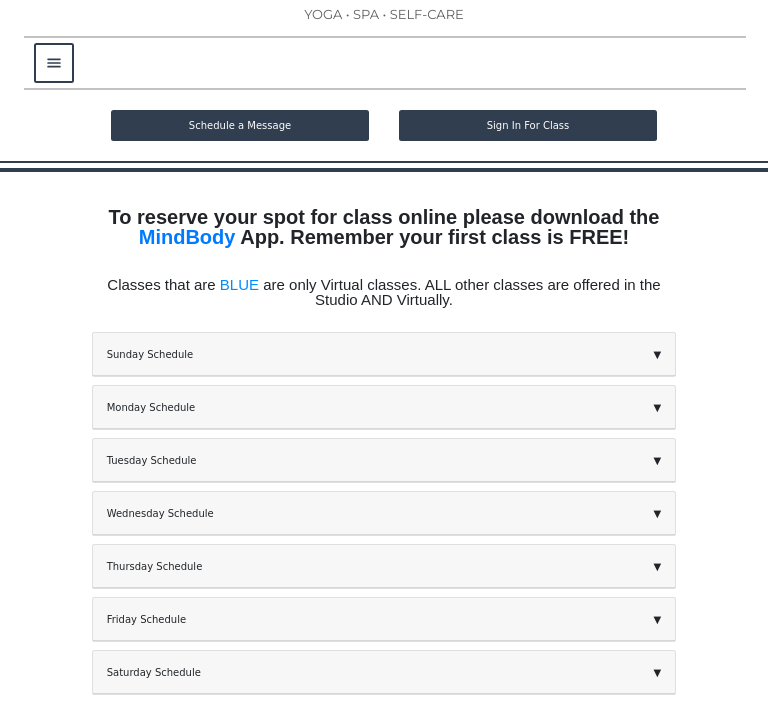
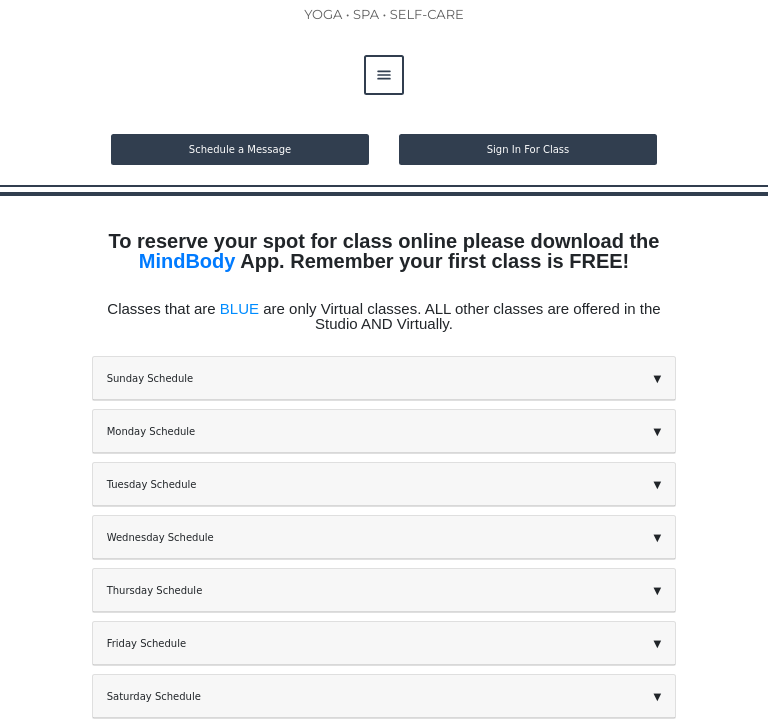
Before and after one commit to maggiemcc/bootstrap-calm-mind, a plain HTML site: page yoga.html in a window 768 px wide. Shown: the part 98-819 px from the top of the page. Drawn offline with nearby package versions, Linux system fonts and the light colour scheme; a web font is replaced by a local one.

Commit message:
changed mobile and tablet navigation layout to center with no borders

```diff
--- a/css/contact.css
+++ b/css/contact.css
@@ -345,6 +345,10 @@ footer .footerIcons {
 /* TABLET */
 @media (max-width: 991px) {
 	@media (min-width: 577px) {
+		.navHr {border: none;}
+
+		.navbar-light .navbar-toggler {margin: 2% auto;}
+
 		.contact, .map {
 			width: 80%;
 		}
@@ -375,6 +379,10 @@ footer .footerIcons {
 
 /* MOBILE */
 @media (max-width: 576px) {
+	.navHr {border: none;}
+
+	.navbar-light .navbar-toggler {margin: 2% auto;}
+
 
 	.row#btnRow {width: 95%;}
 
--- a/css/index.css
+++ b/css/index.css
@@ -466,12 +466,17 @@ footer .footerIcons {
 /* TABLET */
 @media (max-width: 991px) {
 	@media (min-width: 577px) {
-	#peopleReviews .row, footer .container .row {display: block;}
 
-	#peopleReviews .col-3, footer .container .col {
-		display: block;
-		padding: 1.4rem 2%;
-	}
+		.navHr {border: none;}
+
+		.navbar-light .navbar-toggler {margin: 2% auto;}
+
+		#peopleReviews .row, footer .container .row {display: block;}
+
+		#peopleReviews .col-3, footer .container .col {
+			display: block;
+			padding: 1.4rem 2%;
+		}
 
 }
 }
@@ -479,6 +484,11 @@ footer .footerIcons {
 
 /* MOBILE */
 @media (max-width: 576px) {
+	.navHr {border: none;}
+
+	.navbar-light .navbar-toggler {margin: 2% auto;}
+
+
 	.row#btnRow {width: 95%;}
 
 	#peopleReviews .row, footer .container .row {display: block;}
--- a/css/yoga.css
+++ b/css/yoga.css
@@ -440,6 +440,10 @@ footer .footerIcons {
 /* TABLET */
 @media (max-width: 991px) {
 	@media (min-width: 577px) {
+		.navHr {border: none;}
+
+		.navbar-light .navbar-toggler {margin: 2% auto;}
+
 		#prices {width: 100%;}
 
 		#prices .col, footer .container .col {
@@ -455,6 +459,9 @@ footer .footerIcons {
 
 /* MOBILE */
 @media (max-width: 576px) {
+	.navHr {border: none;}
+
+	.navbar-light .navbar-toggler {margin: 2% auto;}
 
 	.row#btnRow {width: 95%;}
 
```
